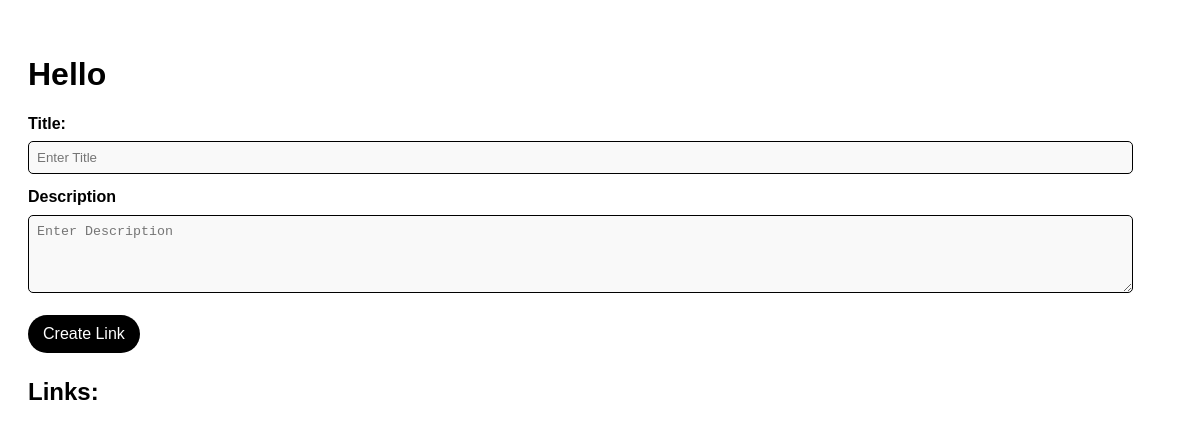
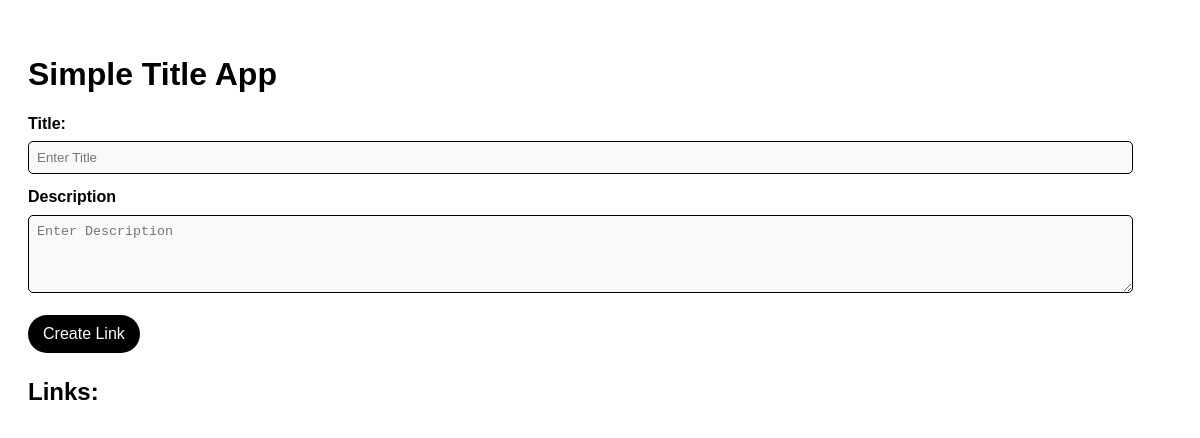
Before and after one commit to bakejona/electron-assignment, an Electron app: page electron-demo/index.html in a window 1200 px wide. Drawn offline with Linux system fonts and the light colour scheme.

Commit message:
updated title

```diff
--- a/electron-demo/index.html
+++ b/electron-demo/index.html
@@ -3,7 +3,7 @@
 <head>
     <meta charset="UTF-8">
     <meta name="viewport" content="width=device-width, initial-scale=1.0">
-    <title>Election</title>
+    <title>Electron</title>
     <style>
         body {
             font-family: Arial, sans-serif;
@@ -85,7 +85,7 @@
     </style>
 </head>
 <body>
-    <h1>Hello</h1>
+    <h1>Simple Title App</h1>
     <label for="titleInput">Title:</label> <input type="text" id="titleInput" placeholder="Enter Title">
 <br>
     <label for="descInput">Description</label> <textarea id="descInput" placeholder="Enter Description"></textarea> <br>
```
